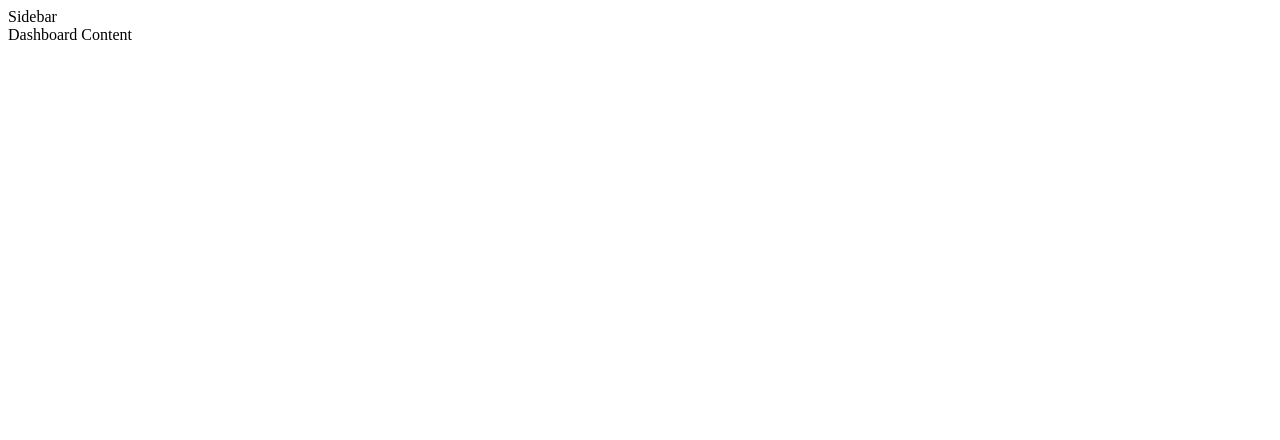
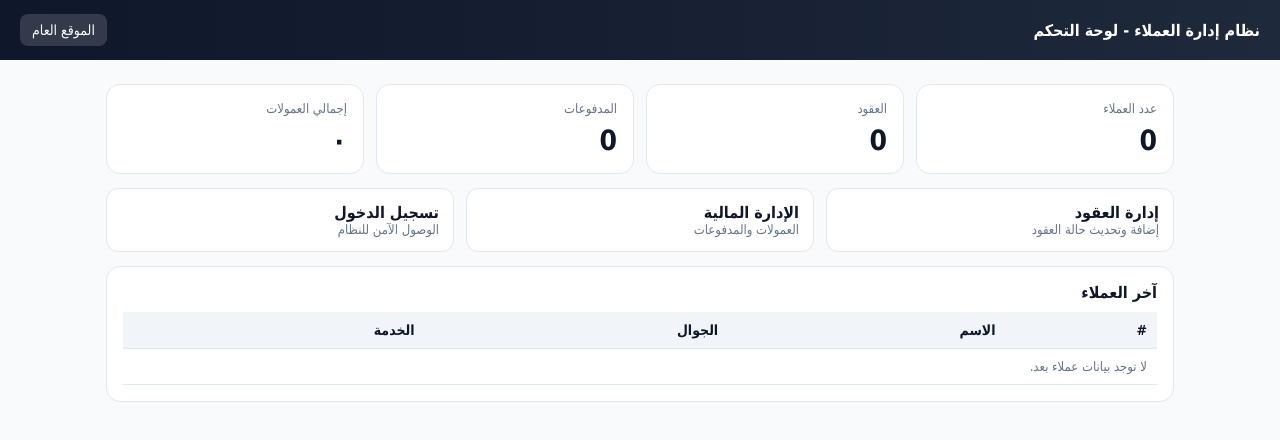
Before and after one commit to alamrisultan909-cell/wasata-nwo, a plain HTML site: page crm-system/dashboard.html in a window 1280 px wide. Drawn offline with Linux system fonts and the light colour scheme.

Commit message:
Implement dashboard layout and functionality
Added a complete HTML structure for the dashboard with styles and scripts for dynamic content display.

```diff
--- a/crm-system/dashboard.html
+++ b/crm-system/dashboard.html
@@ -1,5 +1,85 @@
-<!-- Source Code: SCREEN_117 -->
-<div class="grid grid-cols-12 gap-4">
-  <div class="col-span-3">Sidebar</div>
-  <div class="col-span-9">Dashboard Content</div>
-</div>
+<!doctype html>
+<html lang="ar" dir="rtl">
+<head>
+  <meta charset="UTF-8" />
+  <meta name="viewport" content="width=device-width, initial-scale=1.0" />
+  <title>لوحة التحكم | نظام الوساطة</title>
+  <style>
+    :root{
+      --primary:#0f172a;--accent:#0ea5e9;--bg:#f8fafc;--card:#fff;--text:#0f172a;--muted:#64748b;--border:#e2e8f0;
+    }
+    *{box-sizing:border-box} body{margin:0;font-family:Tahoma,Arial,sans-serif;background:var(--bg);color:var(--text)}
+    .topbar{background:linear-gradient(90deg,var(--primary),#1e293b);color:#fff;padding:14px 20px;display:flex;justify-content:space-between;align-items:center}
+    .topbar a{color:#fff;text-decoration:none;background:rgba(255,255,255,.15);padding:8px 12px;border-radius:8px;font-size:14px}
+    .wrap{max-width:1100px;margin:24px auto;padding:0 16px}
+    .grid{display:grid;grid-template-columns:repeat(4,1fr);gap:12px}
+    .card{background:var(--card);border:1px solid var(--border);border-radius:14px;padding:16px}
+    .kpi{font-size:28px;font-weight:700;margin-top:8px}
+    .muted{color:var(--muted);font-size:13px}
+    .links{display:grid;grid-template-columns:repeat(3,1fr);gap:12px;margin-top:14px}
+    .link{display:block;text-decoration:none;color:var(--text);background:#fff;border:1px solid var(--border);border-radius:12px;padding:14px}
+    table{width:100%;border-collapse:collapse;margin-top:10px;background:#fff}
+    th,td{border-bottom:1px solid var(--border);padding:10px;text-align:right;font-size:14px}
+    th{background:#f1f5f9}
+    @media (max-width:900px){.grid,.links{grid-template-columns:1fr 1fr}}
+    @media (max-width:600px){.grid,.links{grid-template-columns:1fr}}
+  </style>
+</head>
+<body>
+  <div class="topbar">
+    <strong>نظام إدارة العملاء - لوحة التحكم</strong>
+    <a href="/">الموقع العام</a>
+  </div>
+
+  <div class="wrap">
+    <div class="grid">
+      <div class="card"><div class="muted">عدد العملاء</div><div id="kpiCustomers" class="kpi">0</div></div>
+      <div class="card"><div class="muted">العقود</div><div id="kpiContracts" class="kpi">0</div></div>
+      <div class="card"><div class="muted">المدفوعات</div><div id="kpiPayments" class="kpi">0</div></div>
+      <div class="card"><div class="muted">إجمالي العمولات</div><div id="kpiCommissions" class="kpi">0</div></div>
+    </div>
+
+    <div class="links">
+      <a class="link" href="/app/contracts.html"><strong>إدارة العقود</strong><div class="muted">إضافة وتحديث حالة العقود</div></a>
+      <a class="link" href="/app/financials.html"><strong>الإدارة المالية</strong><div class="muted">العمولات والمدفوعات</div></a>
+      <a class="link" href="/app/login.html"><strong>تسجيل الدخول</strong><div class="muted">الوصول الآمن للنظام</div></a>
+    </div>
+
+    <div class="card" style="margin-top:14px">
+      <strong>آخر العملاء</strong>
+      <table>
+        <thead><tr><th>#</th><th>الاسم</th><th>الجوال</th><th>الخدمة</th></tr></thead>
+        <tbody id="customersBody"></tbody>
+      </table>
+    </div>
+  </div>
+
+  <script>
+    const customers = JSON.parse(localStorage.getItem("wasata_customers_v1") || "[]");
+    const contracts = JSON.parse(localStorage.getItem("wasata_contracts_v1") || "[]");
+    const payments = JSON.parse(localStorage.getItem("wasata_payments_v1") || "[]");
+    const financials = JSON.parse(localStorage.getItem("wasata_financials_v1") || "[]");
+
+    document.getElementById("kpiCustomers").textContent = customers.length;
+    document.getElementById("kpiContracts").textContent = contracts.length;
+    document.getElementById("kpiPayments").textContent = payments.length;
+    const total = financials.reduce((s,x)=>s + (Number(x.amount)||0),0);
+    document.getElementById("kpiCommissions").textContent = total.toLocaleString("ar-SA");
+
+    const body = document.getElementById("customersBody");
+    const last = customers.slice(-8).reverse();
+    if(!last.length){
+      body.innerHTML = `<tr><td colspan="4" class="muted">لا توجد بيانات عملاء بعد.</td></tr>`;
+    }else{
+      body.innerHTML = last.map((c,i)=>`
+        <tr>
+          <td>${i+1}</td>
+          <td>${c.name||""}</td>
+          <td>${c.phone||""}</td>
+          <td>${c.service||""}</td>
+        </tr>
+      `).join("");
+    }
+  </script>
+</body>
+</html>
```
